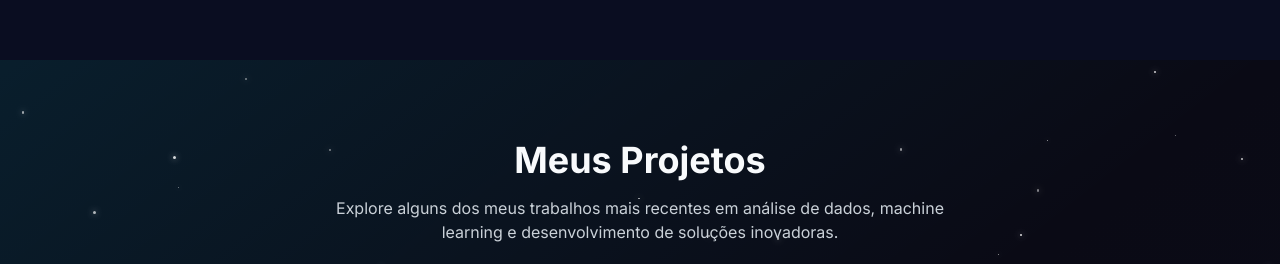
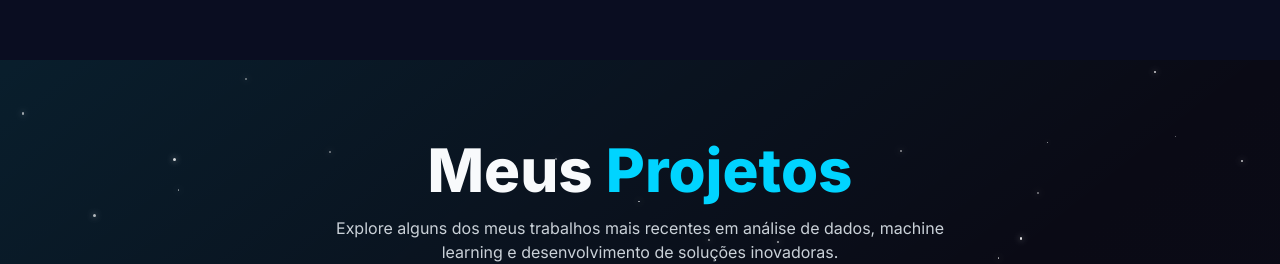
Before and after one commit to FabinDr/meu-port-teste-interface, a React (Vite) app: page / in a window 1280 px wide. Shown: the part 1440-1704 px from the top of the page. Built offline with nearby package versions, Linux system fonts and the light colour scheme.

Commit message:
Apply requested typography and back link style changes to Projects header
cgen-4317de5ec1524a19a04bc28bc79061b7

```diff
--- a/src/components/Projects.jsx
+++ b/src/components/Projects.jsx
@@ -102,6 +102,20 @@ const Projects = ({ showViewAllButton = true, showTopBackButton = false }) => {
     }
   }
 
+  const renderTitle = () => {
+    const title = t('projectsTitle') || ''
+    const words = title.trim().split(' ')
+    if (words.length === 0) return null
+    const last = words.pop()
+    const prefix = words.join(' ')
+    return (
+      <>
+        {prefix && <span>{prefix} </span>}
+        <span className="text-primary">{last}</span>
+      </>
+    )
+  }
+
   return (
     <section id="projects" className="section-padding relative overflow-hidden">
       <div className="absolute inset-0 bg-gradient-to-br from-primary/10 via-transparent to-accent/10" />
@@ -109,10 +123,9 @@ const Projects = ({ showViewAllButton = true, showTopBackButton = false }) => {
       <StarField count={100} />
       <div className="container-max relative z-10">
         {showTopBackButton && (
-          <div className="mb-4 flex justify-center">
-            <Button variant="outline" size="sm" onClick={() => { window.location.href = '/' }}>
-              <ArrowLeft className="w-4 h-4" />
-              <span className="ml-2">{t('backToHome')}</span>
+          <div className="mb-6 flex justify-center">
+            <Button variant="link" size="sm" onClick={() => { window.location.href = '/' }} className="text-muted-foreground hover:text-primary">
+              {t('backToHome')}
             </Button>
           </div>
         )}
@@ -125,9 +138,9 @@ const Projects = ({ showViewAllButton = true, showTopBackButton = false }) => {
         >
           <motion.h2
             variants={itemVariants}
-            className="text-3xl md:text-4xl font-bold mb-4"
+            className="text-4xl md:text-5xl lg:text-6xl font-extrabold mb-4 leading-tight"
           >
-            {t('projectsTitle')}
+            {renderTitle()}
           </motion.h2>
           <motion.p
             variants={itemVariants}
```
